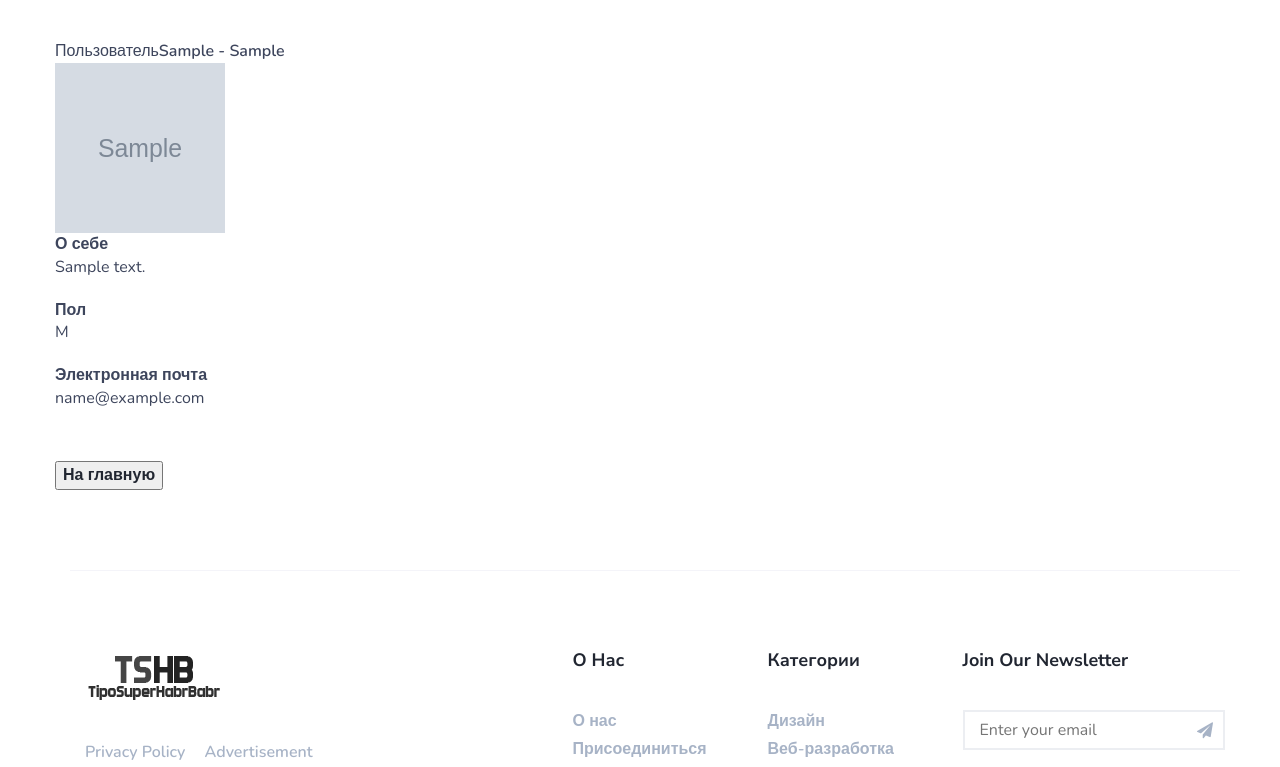
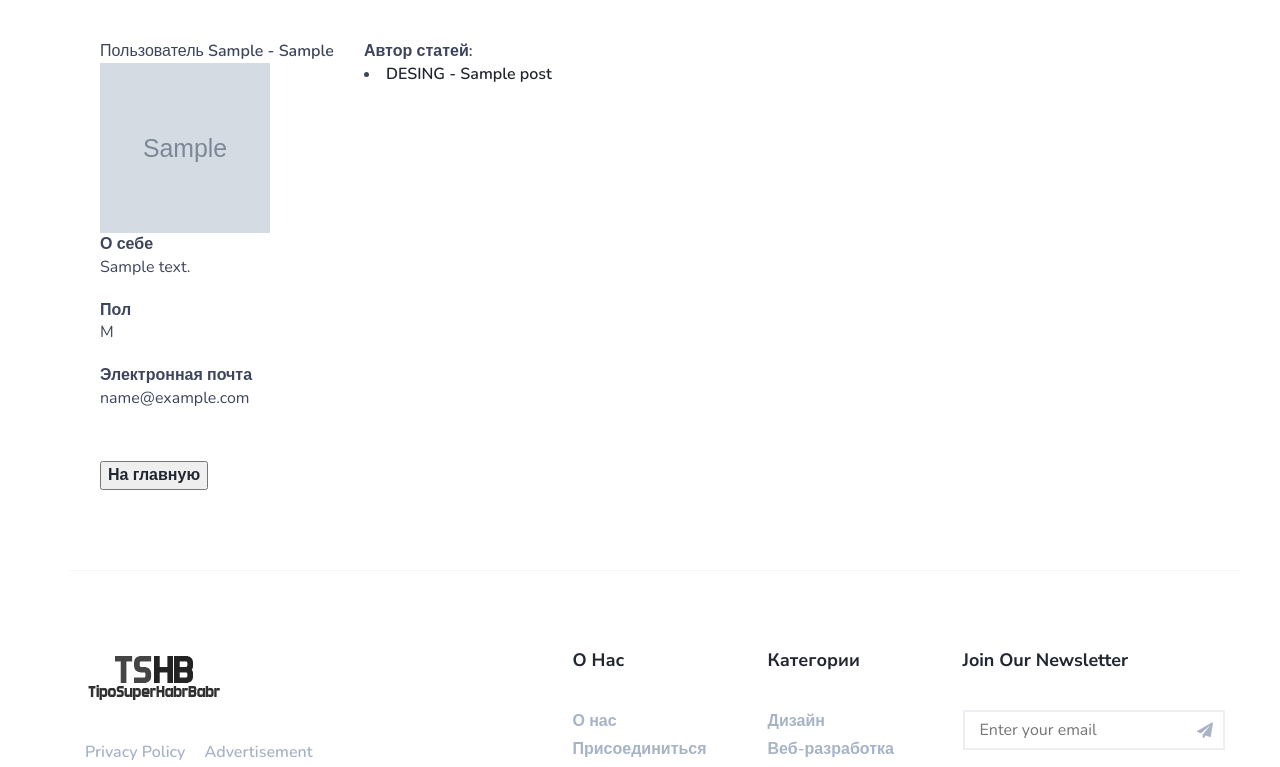
Before and after one commit to TipoSuperHabrBabr/TSHB, a Django app: page /auth/profile/1/ in a window 1280 px wide. Shown: the part 70-837 px from the top of the page. Run offline with Django 4.2, Linux system fonts and the light colour scheme; tables that the repository leaves empty hold one stand-in row (values such as "Sample post"); grey boxes marked "Sample" are stand-in pictures; some libraries are stand-ins or nearby versions.

Commit message:
LK_posts done

```diff
--- a/backend/authapp/templates/authapp/profile.html
+++ b/backend/authapp/templates/authapp/profile.html
@@ -5,9 +5,9 @@
 <div class="section">
   <!-- container -->
   <div class="container">
-    <div class="row">
-
-      Пользователь<strong>{{ user_read.first_name|title }} -
+    <div class="profi_item">
+      <div class="profi_item_left">
+        Пользователь<strong> {{ user_read.first_name|title }} -
           {{ user_read.username|title }}</strong>
         <div class="box"><img src="/media/{{ user_read.avatar|default:'default_images/default-avatar.png' }}"
             alt="{{ user_read.username }}"></div>
@@ -60,4 +60,11 @@
           </p>
         </div>
       </div>
+      <div class="profi_item_right">
+            <b>Автор статей:</b>
+            {% for post in posts %}
+                <li><a href="{% url 'blogapp:read_post' post.id %}">{{ post.category }} - {{ post.title }}</a></li>
+            {% endfor %}
+      </div>
+    </div>
     {% endblock %}
--- a/backend/authapp/views.py
+++ b/backend/authapp/views.py
@@ -11,6 +11,7 @@ import datetime
 from authapp.forms import BlogUserLoginForm, BlogUserRegisterForm, BlogUserEditForm, BannedForm
 from authapp.models import BlogUser
 from blogapp.models import Notification
+from blogapp.models import Post
 
 
 def password_change(request,
@@ -117,7 +118,6 @@ def edit(request):
     else:
         edit_form = BlogUserEditForm(instance=request.user)
 
-
     content = {
         'title': 'Редактирование',
         'edit_form': edit_form,
@@ -134,6 +134,9 @@ class UserDetailView(DetailView):
     def get_context_data(self, **kwargs):
         ctx = super(UserDetailView, self).get_context_data(**kwargs)
         ctx['notification'] = Notification.objects.all().order_by('created_date')
+        user_pk = ctx["object"].id
+        user_posts = Post.objects.filter(user_id=user_pk, is_active=True).order_by('-created_date')
+        ctx['posts'] = user_posts
         return ctx
 
 
@@ -153,6 +156,8 @@ def profile(request, pk):
     else:
         # если простой запрос страницы
         banned_form = BannedForm()
+        user_posts = Post.objects.filter(user_id=user.id, is_active=True).order_by('-created_date')
+        print(f'111111111111   {user_posts}')
 
         # или команда снять блокировку
         if '/auth/profile_activate/' in request.path:
@@ -162,10 +167,11 @@ def profile(request, pk):
             user.stop_banned_time = None
             user.save()
             banned_form = BannedForm()
-
+        # команда дать модератора
         if '/auth/profile_moderator_on/' in request.path:
             user.is_moderator = True
             user.save()
+        # команда убрать модератора
         if '/auth/profile_moderator_off/' in request.path:
             user.is_moderator = False
             user.save()
@@ -174,8 +180,10 @@ def profile(request, pk):
         'title': 'Профиль пользователя',
         'user_read': user,
         'banned_form': banned_form,
+        'posts': user_posts,
     }
     return render(request, 'authapp/profile.html', content)
+
 
 def delete_notification(request, pk):
     notification = Notification.objects.get(id=pk)
--- a/backend/blogapp/models.py
+++ b/backend/blogapp/models.py
@@ -58,6 +58,7 @@ class Like(models.Model):
     parent_object = models.IntegerField(default=0)
     created_date = models.DateTimeField(auto_now_add=True)
 
+
 class Notification(models.Model):
     body_text = models.TextField(verbose_name='текст сообщения')
     path = models.TextField(verbose_name='Ссылка', default=None)
```
Also changed, not shown: backend/authapp/templates/authapp/user_read.html (+7 -4 lines). Lines whose indentation alone changed are shown as unchanged.
